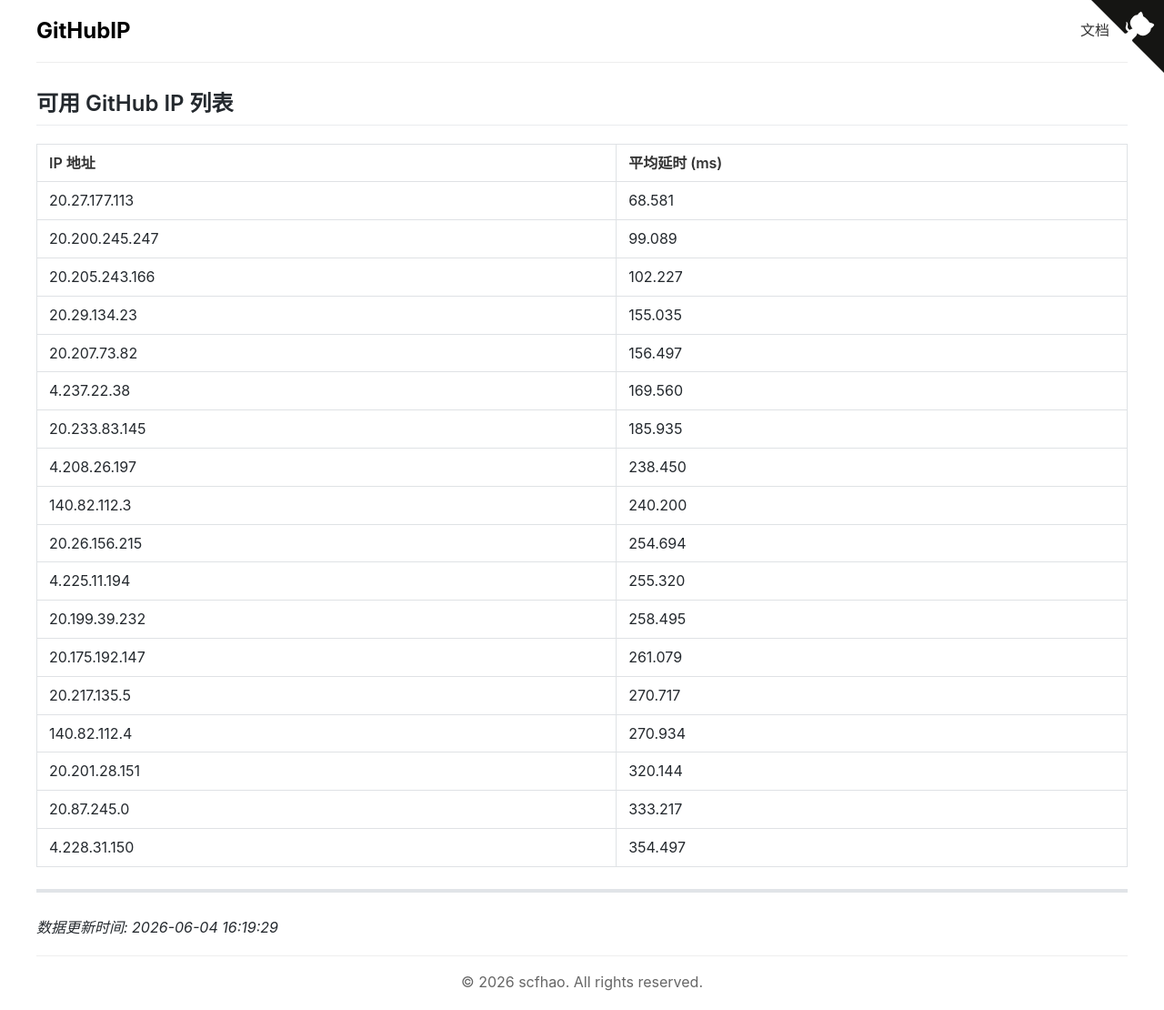
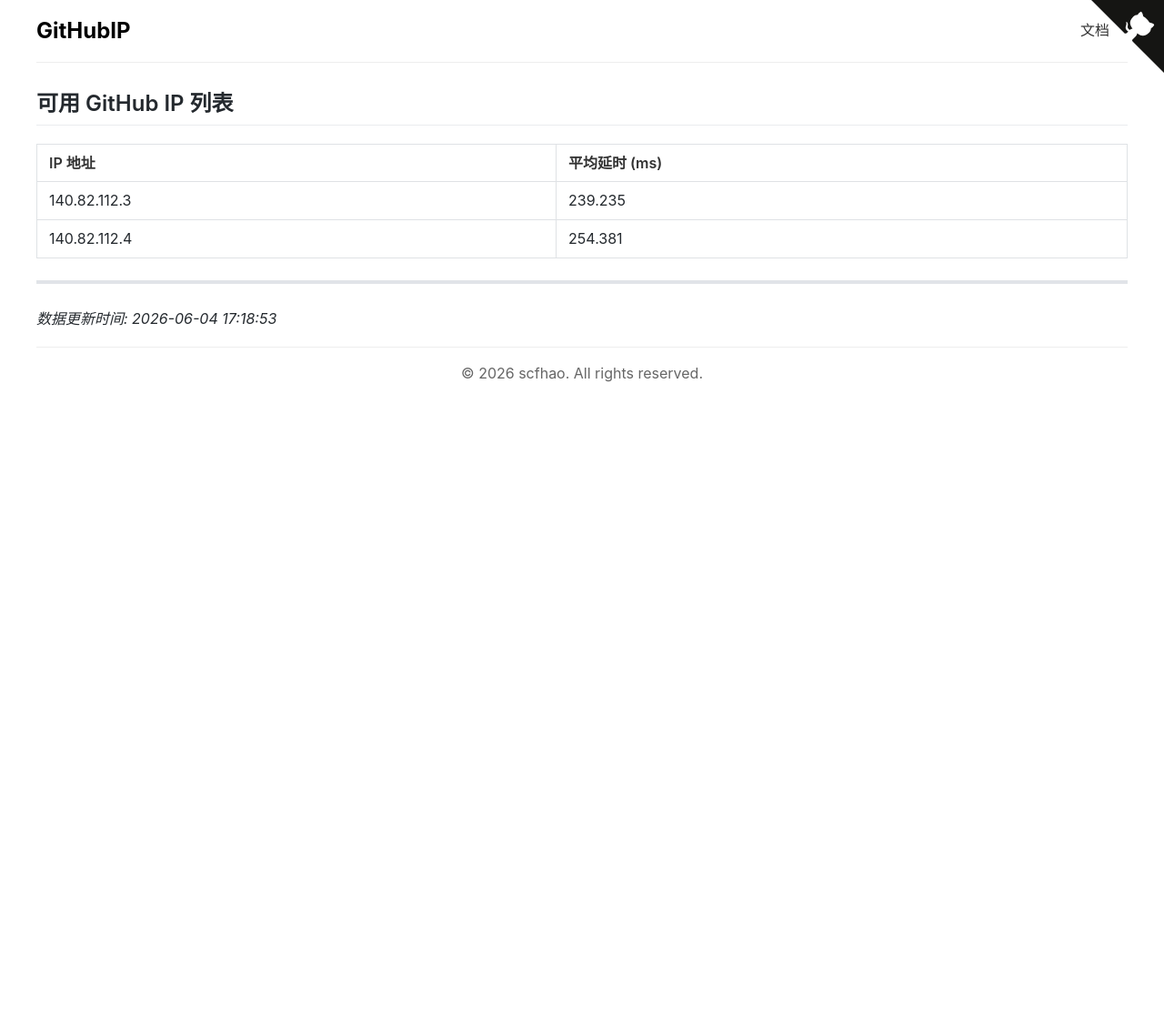
Before and after one commit to scfhao/GitHubIP, a Jekyll site: the page built from index.md, in a window 1280 px wide. Shown: the whole page at 91% size. Built offline with Jekyll 4.4.1, drawn with Linux system fonts in a browser that asks for light colours; after the commit the page ends 900 px from its top, so only the background shows below that.

Commit message:
自动脚本执行 - 2026-06-04 17:18:54

```diff
--- a/index.md
+++ b/index.md
@@ -1,32 +1,16 @@
 ---
 layout: home
 title: GitHub IP 列表
-date: 2026-06-04 16:19:29
+date: 2026-06-04 17:18:53
 ---
 
 ## 可用 GitHub IP 列表
 
 | IP 地址 | 平均延时 (ms) |
 |---------|--------------|
-| 20.27.177.113 | 68.581 |
-| 20.200.245.247 | 99.089 |
-| 20.205.243.166 | 102.227 |
-| 20.29.134.23 | 155.035 |
-| 20.207.73.82 | 156.497 |
-| 4.237.22.38 | 169.560 |
-| 20.233.83.145 | 185.935 |
-| 4.208.26.197 | 238.450 |
-| 140.82.112.3 | 240.200 |
-| 20.26.156.215 | 254.694 |
-| 4.225.11.194 | 255.320 |
-| 20.199.39.232 | 258.495 |
-| 20.175.192.147 | 261.079 |
-| 20.217.135.5 | 270.717 |
-| 140.82.112.4 | 270.934 |
-| 20.201.28.151 | 320.144 |
-| 20.87.245.0 | 333.217 |
-| 4.228.31.150 | 354.497 |
+| 140.82.112.3 | 239.235 |
+| 140.82.112.4 | 254.381 |
 
 ---
 
-*数据更新时间: 2026-06-04 16:19:29*
+*数据更新时间: 2026-06-04 17:18:53*
```
